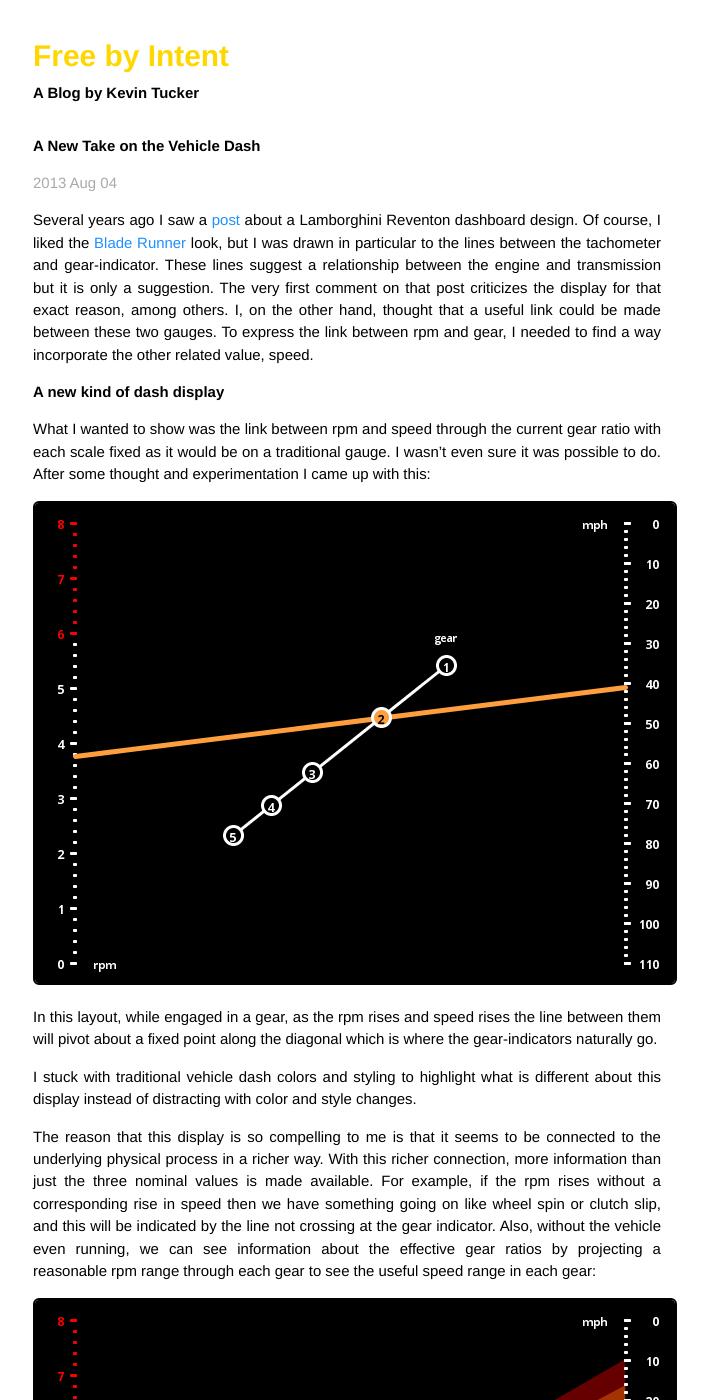
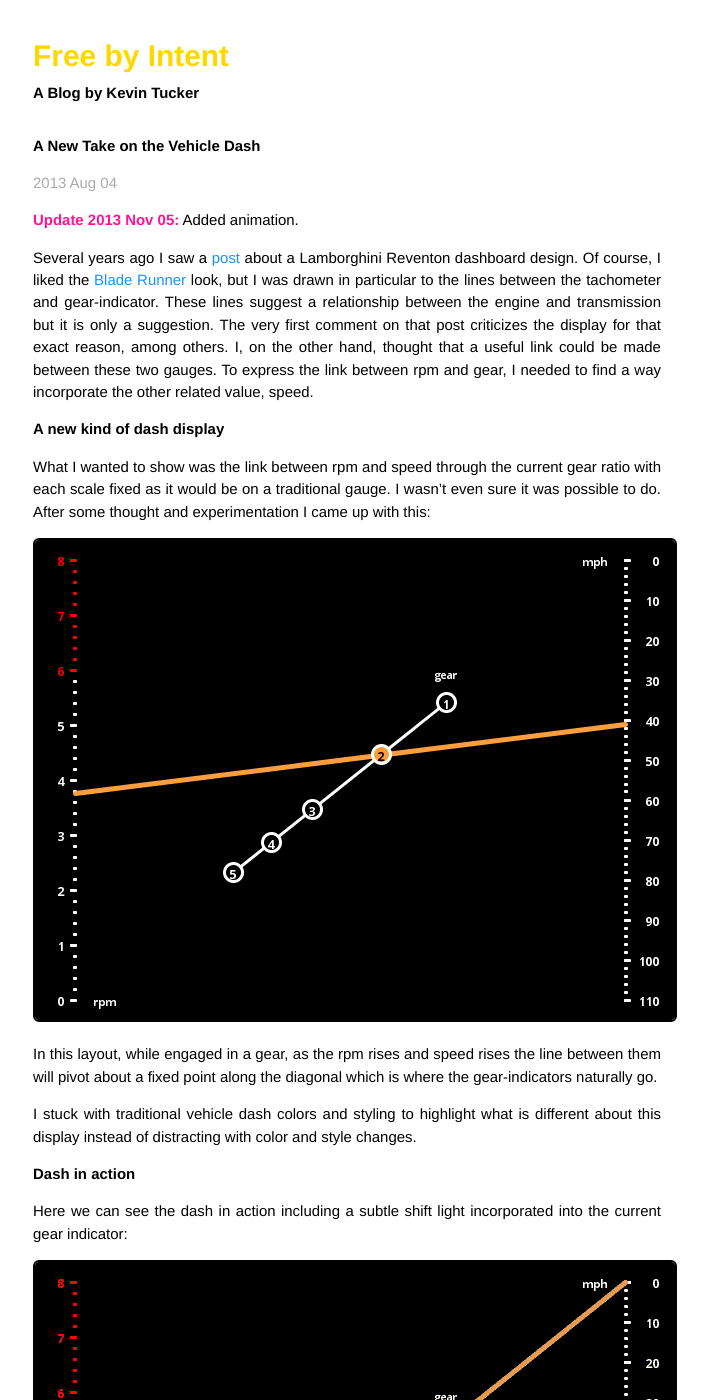
Before and after one commit to tuckerkevin/tuckerkevin.github.io, a Jekyll site: the page built from _posts/2013-08-04-dash.md, in a window 1280 px wide and 1400 px high. Shown: the whole window, without its empty margins (293-1001 px from the left). Built offline with Jekyll 4.4.1, drawn with Linux system fonts in a browser that asks for light colours; Markdown is read by kramdown in place of the engine named in the settings; comment, search, counter and statistics services are not loaded; some of the changed text lies outside the part shown.

Commit message:
Added dash animation to dash post.

```diff
--- a/_posts/2013-08-04-dash.md
+++ b/_posts/2013-08-04-dash.md
@@ -3,6 +3,8 @@
 title: "A New Take on the Vehicle Dash"
 comments: true
 ---
+
+**Update 2013 Nov 05:** Added animation.
 
 Several years ago I saw a [post][reventon] about a Lamborghini Reventon dashboard design.  Of course, I liked the [Blade Runner][bladerunner] look, but I was drawn in particular to the lines between the tachometer and gear-indicator.  These lines suggest a relationship between the engine and transmission but it is only a suggestion.  The very first comment on that post criticizes the display for that exact reason, among others.  I, on the other hand, thought that a useful link could be made between these two gauges.  To express the link between rpm and gear, I needed to find a way incorporate the other related value, speed.
 
@@ -16,6 +18,14 @@
 
 I stuck with traditional vehicle dash colors and styling to highlight what is different about this display instead of distracting with color and style changes.
 
+## Dash in action
+
+Here we can see the dash in action including a subtle shift light incorporated into the current gear indicator:
+
+![Dash Animation][dash_anim]
+
+## So what's the big deal?
+
 The reason that this display is so compelling to me is that it seems to be connected to the underlying physical process in a richer way.  With this richer connection, more information than just the three nominal values is made available.  For example, if the rpm rises without a corresponding rise in speed then we have something going on like wheel spin or clutch slip, and this will be indicated by the line not crossing at the gear indicator.  Also, without the vehicle even running, we can see information about the effective gear ratios by projecting a reasonable rpm range through each gear to see the useful speed range in each gear:
 
 ![Power Range][power_range]
@@ -25,6 +35,7 @@
 After I had this layout worked out, I ran across [this article][art] on the field of [nomography][wiki].  It turns out I had stumbled upon a type of chart that has seen use before; it is called a Z chart or N chart (for obvious reasons).  Various mathematical relationships can be expressed on a 2D surface in a nomogram.  I imagine that these type of charts were very useful visual calculation devices prior to the advent of personal computers.  Perhaps they can serve us again in the form of interactive data-visualizations.
 
 [dash]:        /assets/dash.png
+[dash_anim]:   /assets/dash.gif
 [power_range]: /assets/power_range.png
 
 [reventon]:    http://infosthetics.com/archives/2008/03/lamborghini_eventon_dashboard.html
```
Also changed, not shown: assets/dash.gif (added).
